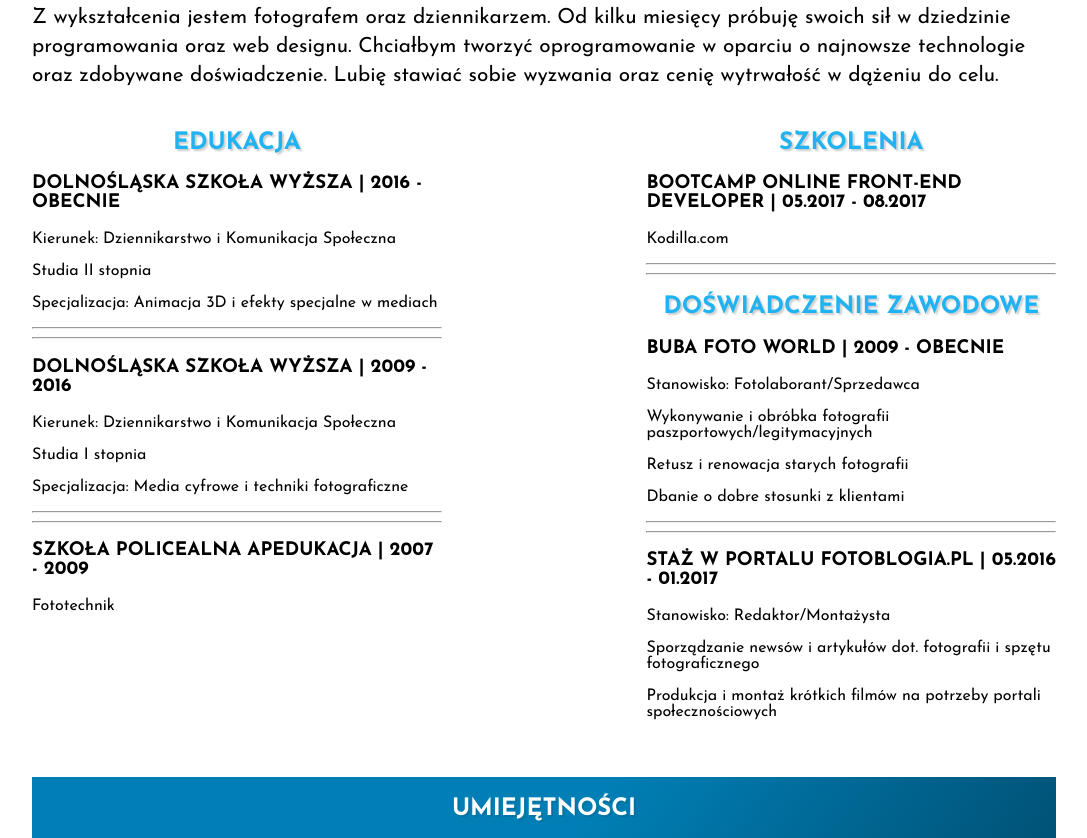
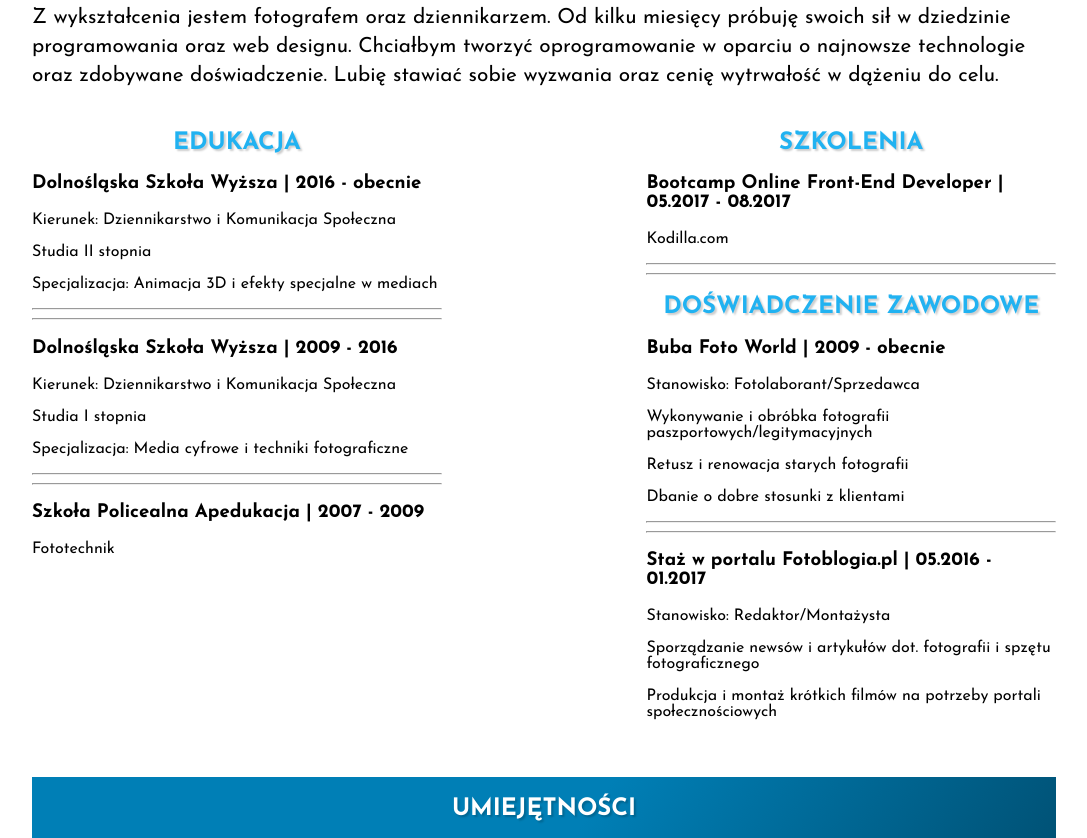
Before and after one commit to mikolajrozek/mikolajrozek.github.io, a plain HTML site: page cv_portfolio/index.html in a window 1280 px wide. Shown: the part 539-1377 px from the top of the page, without its empty margins (96-1183 px from the left). Drawn offline with nearby package versions, Linux system fonts and the light colour scheme.

Commit message:
minor changes

```diff
--- a/cv_portfolio/css/style.css
+++ b/cv_portfolio/css/style.css
@@ -103,17 +103,11 @@ main .about p {
     line-height: 1.4em;
 }
 
-main h2 {
-	text-shadow: 2px 2px 2px rgba(0, 0, 0, 0.2);
-}
-
-main h2 {
+main h2, h4 {
     text-align: center;
     color: #21B2F1;
-}
-
-main h2, main h3 {
     text-transform: uppercase;
+    text-shadow: 2px 2px 2px rgba(0, 0, 0, 0.2);
 }
 
 main .education {
@@ -138,8 +132,7 @@ main .skills:last-child {
     padding-bottom: 2%;
 }
 
-main .skills h2, .portfolio h2 {
-    text-shadow: 2px 2px 0px rgba(0, 0, 0, 0.1);
+main .skills h2, .portfolio h4 {
     color: white;
 }
 
@@ -158,7 +151,11 @@ main .skills p {
 main .portfolio {
 	grid-column-start: 1;
 	grid-column-end: 6;
-     background-image: -webkit-linear-gradient(125deg, #007FB6 40%, #004969 80%);
+    background-image: -webkit-linear-gradient(125deg, #007FB6 40%, #004969 80%);
+}
+
+.portfolio h2 {
+    color: #fff;
 }
 
 .project1, .project2, .project3, .project4 {
--- a/cv_portfolio/index.html
+++ b/cv_portfolio/index.html
@@ -35,19 +35,19 @@
             </article>
             <article class="education">
                 <h2>edukacja</h2>
-                <h3>dolnośląska szkoła wyższa | 2016 - obecnie</h3>
+                <h3>Dolnośląska Szkoła Wyższa | 2016 - obecnie</h3>
                 <p>Kierunek: Dziennikarstwo i Komunikacja Społeczna</p>
                 <p>Studia II stopnia</p>
                 <p>Specjalizacja: Animacja 3D i efekty specjalne w mediach</p>
                 <hr>
                 <hr>
-                <h3>dolnośląska szkoła wyższa | 2009 - 2016</h3>
+                <h3>Dolnośląska Szkoła Wyższa | 2009 - 2016</h3>
 			 <p>Kierunek: Dziennikarstwo i Komunikacja Społeczna</p>
                 <p>Studia I stopnia</p>
                 <p>Specjalizacja: Media cyfrowe i techniki fotograficzne</p>
                 <hr>
                 <hr>
-                <h3>szkoła policealna apedukacja | 2007 - 2009</h3>
+                <h3>Szkoła Policealna Apedukacja | 2007 - 2009</h3>
                 <p>Fototechnik</p>
             </article>
             <article class="work">
@@ -57,14 +57,14 @@
 			 <hr>
 			 <hr>
                 <h2>doświadczenie zawodowe</h2>
-                <h3>buba foto world | 2009 - obecnie</h3>
+                <h3>Buba Foto World | 2009 - obecnie</h3>
                 <p>Stanowisko: Fotolaborant/Sprzedawca</p>
                 <p>Wykonywanie i obróbka fotografii paszportowych/legitymacyjnych</p>
                 <p>Retusz i renowacja starych fotografii</p>
                 <p>Dbanie o dobre stosunki z klientami</p>
                 <hr>
                 <hr>
-                <h3>staż w portalu Fotoblogia.pl | 05.2016 - 01.2017</h3>
+                <h3>Staż w portalu Fotoblogia.pl | 05.2016 - 01.2017</h3>
                 <p>Stanowisko: Redaktor/Montażysta</p>
                 <p>Sporządzanie newsów i artykułów dot. fotografii i spzętu fotograficznego</p>
                 <p>Produkcja i montaż krótkich filmów na potrzeby portali społecznościowych</p>
```
Also changed, not shown: cv_portfolio/portfolio.html (+4 -4 lines).
